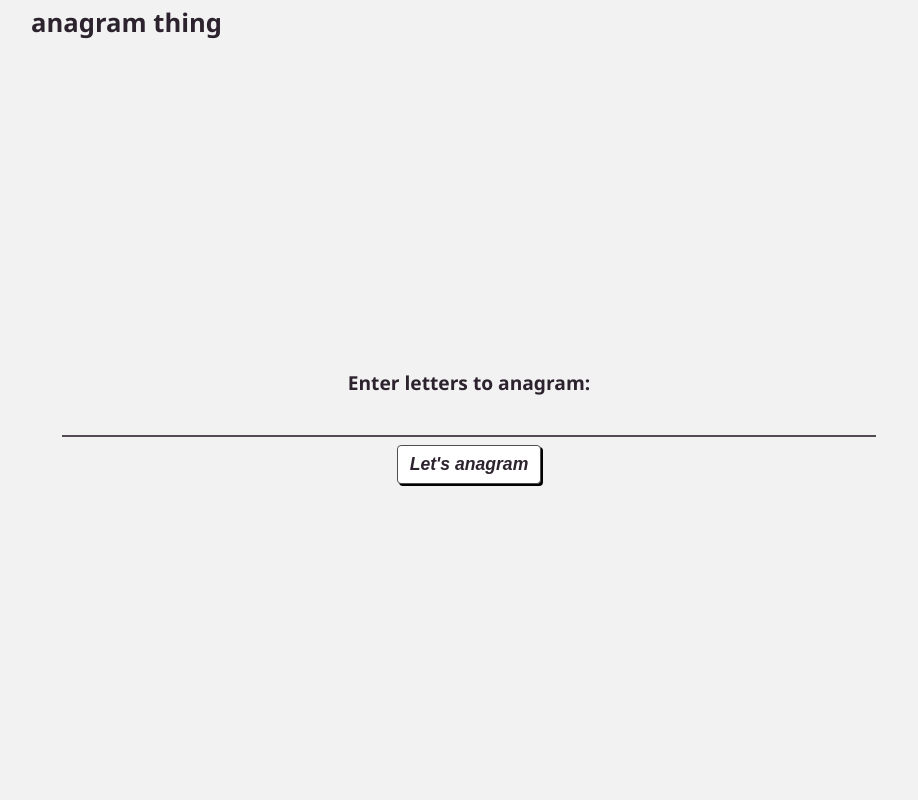
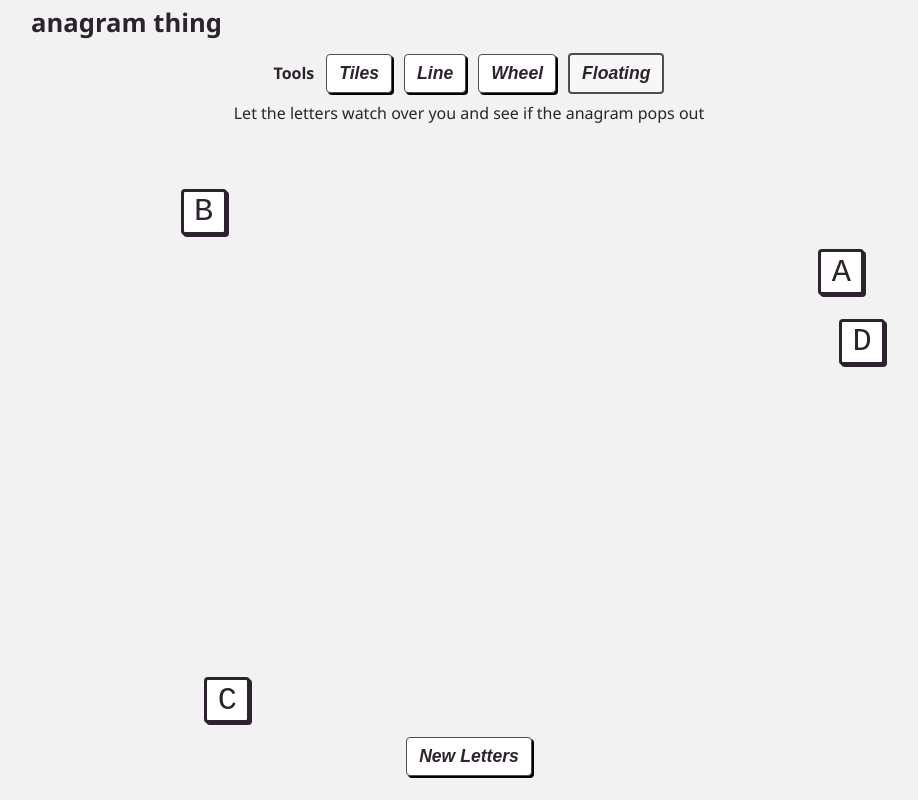
Before and after one commit to akowalz/anagramic, a React (Vite) app: page / in a window 1280 px wide. Shown: the whole page, without its empty margins (171-1089 px from the left). Built offline with nearby package versions, Linux system fonts and the light colour scheme.

Commit message:
wip floating tool

```diff
--- a/src/App.tsx
+++ b/src/App.tsx
@@ -4,11 +4,13 @@ import { useMemo, useState, type JSX } from "react"
 import { type ToolActions } from "./Types/ToolActions"
 import { type Tool } from "./Types/Tool"
 
+import Form from "./Form/Form"
+import ToolPicker from "./ToolPicker/ToolPicker"
+
 import TilesTool from "./TilesTool/TilesTool"
 import LineTool from "./LineTool/LineTool"
 import WheelTool from "./WheelTool/WheelTool"
-import Form from "./Form/Form"
-import ToolPicker from "./ToolPicker/ToolPicker"
+import FloatingTool from "./FloatingTool/FloatingTool"
 
 type ActionsForTools = {
   [K in Tool]: ToolActions | undefined
@@ -19,17 +21,19 @@ function App() {
     Tiles: undefined,
     Line: undefined,
     Wheel: undefined,
+    Floating: undefined,
   })
 
   const [inputValue, setInputValue] = useState("")
 
-  const [letters, setLetters] = useState<string[]>([])
-  const [tool, setTool] = useState<Tool>("Tiles")
+  const [letters, setLetters] = useState<string[]>(["A", "B", "C", "D"])
+  const [tool, setTool] = useState<Tool>("Floating")
 
   const tooltips = {
     Tiles: "Drag and drop to rearrange letters",
     Line: "Drag to move letters, tap to swap letters",
     Wheel: "Tap to swap letters",
+    Floating: "Let the letters watch over you and see if the anagram pops out",
   }
 
   function setActionsForTool(tool: Tool, actions: ToolActions) {
@@ -98,6 +102,11 @@ function App() {
             }
           />
         </div>
+        <div
+          className={`tool-container ${tool === "Floating" ? "" : "hidden"}`}
+        >
+          <FloatingTool letters={letters} />
+        </div>
       </>
     )
   }
--- /dev/null
+++ b/src/FloatingTool/FloatingTool.css
@@ -0,0 +1,17 @@
+.floating-tool-container {
+  position: relative;
+  width: 100%;
+  height: 100%;
+  display: flex;
+  flex-direction: column;
+  justify-content: center;
+  align-items: center;
+}
+
+.floating-tool-tile {
+  width: 40px;
+  position: absolute;
+  translate: -50% -50%;
+  transition: top 200ms linear;
+  transition: left 200ms linear;
+}
--- /dev/null
+++ b/src/FloatingTool/FloatingTool.tsx
@@ -0,0 +1,85 @@
+import "./FloatingTool.css"
+import { useEffect, useState } from "react"
+import {
+  coordToPosition,
+  positionToStyle,
+  type Coord,
+} from "../lib/coordinate-plane"
+
+type Props = {
+  letters: string[]
+}
+
+type FloatingTile = {
+  letter: string
+  coords: Coord
+  xDir: number
+  yDir: number
+}
+
+function initializeTiles(letters: string[]): FloatingTile[] {
+  return letters.map((letter) => ({
+    letter,
+    coords: { x: Math.random(), y: Math.random() },
+    xDir: Math.random() * 0.1,
+    yDir: Math.random() * 0.1,
+  }))
+}
+
+function updateTile(tile: FloatingTile): FloatingTile {
+  const updatedTile = { ...tile }
+
+  let newX = tile.coords.x + tile.xDir
+  let newY = tile.coords.y + tile.yDir
+
+  if (newX > 1.0 || newX < -1.0) {
+    newX = tile.coords.x
+    updatedTile.xDir = updatedTile.xDir * -1
+  }
+
+  if (newY > 1.0 || newY < -1.0) {
+    newY = tile.coords.y
+    updatedTile.yDir = updatedTile.yDir * -1
+  }
+
+  return {
+    letter: updatedTile.letter,
+    coords: { x: newX, y: newY },
+    xDir: updatedTile.xDir,
+    yDir: updatedTile.yDir,
+  }
+}
+
+export default function FloatingTool({ letters }: Props) {
+  const [tiles, setTiles] = useState<FloatingTile[]>(initializeTiles(letters))
+
+  useEffect(() => {
+    const intervalId = setInterval(() => {
+      setTiles((prevTiles: FloatingTile[]) => {
+        return prevTiles.map((tile) => {
+          return updateTile(tile)
+        })
+      })
+    }, 200)
+
+    return () => {
+      clearInterval(intervalId)
+    }
+  }, [])
+
+  return (
+    <div className="floating-tool-container">
+      {tiles.map((tile: FloatingTile, index: number) => {
+        return (
+          <div
+            key={index}
+            className="tile floating-tool-tile"
+            style={positionToStyle(coordToPosition(tile.coords))}
+          >
+            {tile.letter}
+          </div>
+        )
+      })}
+    </div>
+  )
+}
--- a/src/ToolPicker/ToolPicker.tsx
+++ b/src/ToolPicker/ToolPicker.tsx
@@ -13,7 +13,8 @@ type Props = {
 }
 
 export default function ToolPicker({ activeTool, setTool }: Props) {
-  const allTools: Tool[] = ["Tiles", "Line", "Wheel"]
+  const allTools: Tool[] = ["Tiles", "Line", "Wheel", "Floating"]
+  // TODO: remove icons?
   const iconForTool = {
     Tiles: <TilesIcon />,
     Line: <LineIcon />,
--- a/src/Types/Tool.ts
+++ b/src/Types/Tool.ts
@@ -1 +1 @@
-export type Tool = "Tiles" | "Line" | "Wheel"
+export type Tool = "Tiles" | "Line" | "Wheel" | "Floating"
```
